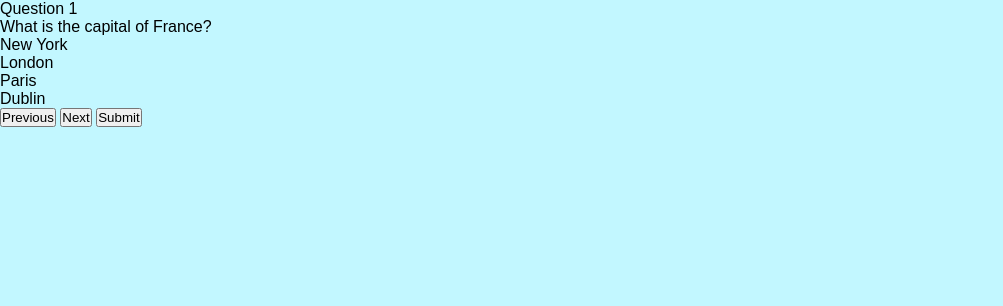
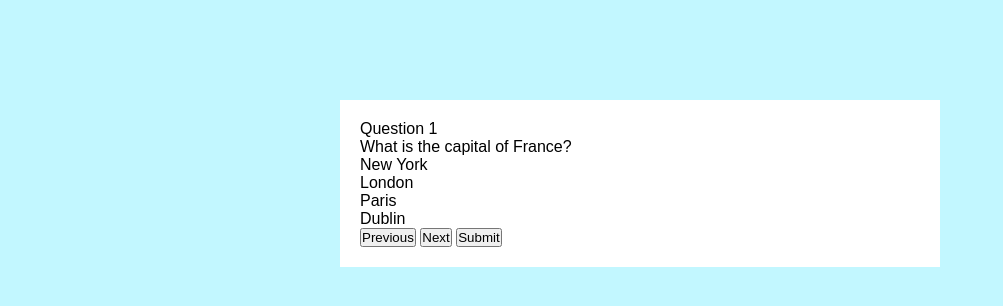
Before and after one commit to MNlegion/Quiz-App, a plain HTML site: page index.html in a window 1280 px wide. Shown: the whole page, without its empty margins (0-1003 px from the left). Drawn offline with Linux system fonts and the light colour scheme.

Commit message:
intial file setup

```diff
--- a/assets/css/style.css
+++ b/assets/css/style.css
@@ -8,3 +8,11 @@
 body {
     background: #c2f7ff;
 }
+
+.app {
+    background: #fff;
+    width: 90%;
+    max-width: 600px;
+    margin: 100px auto 0;
+    padding: 20px;
+}
```
